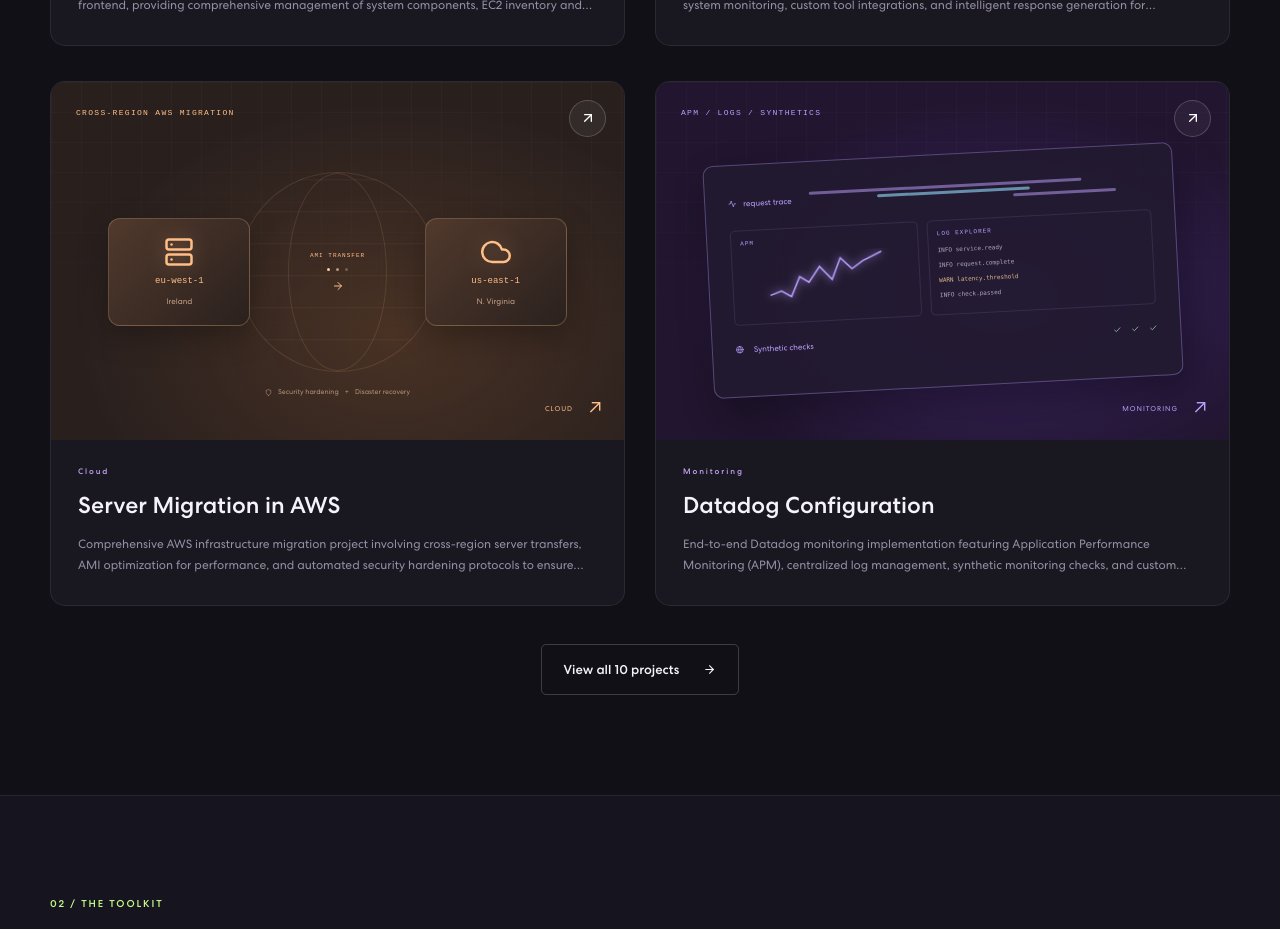
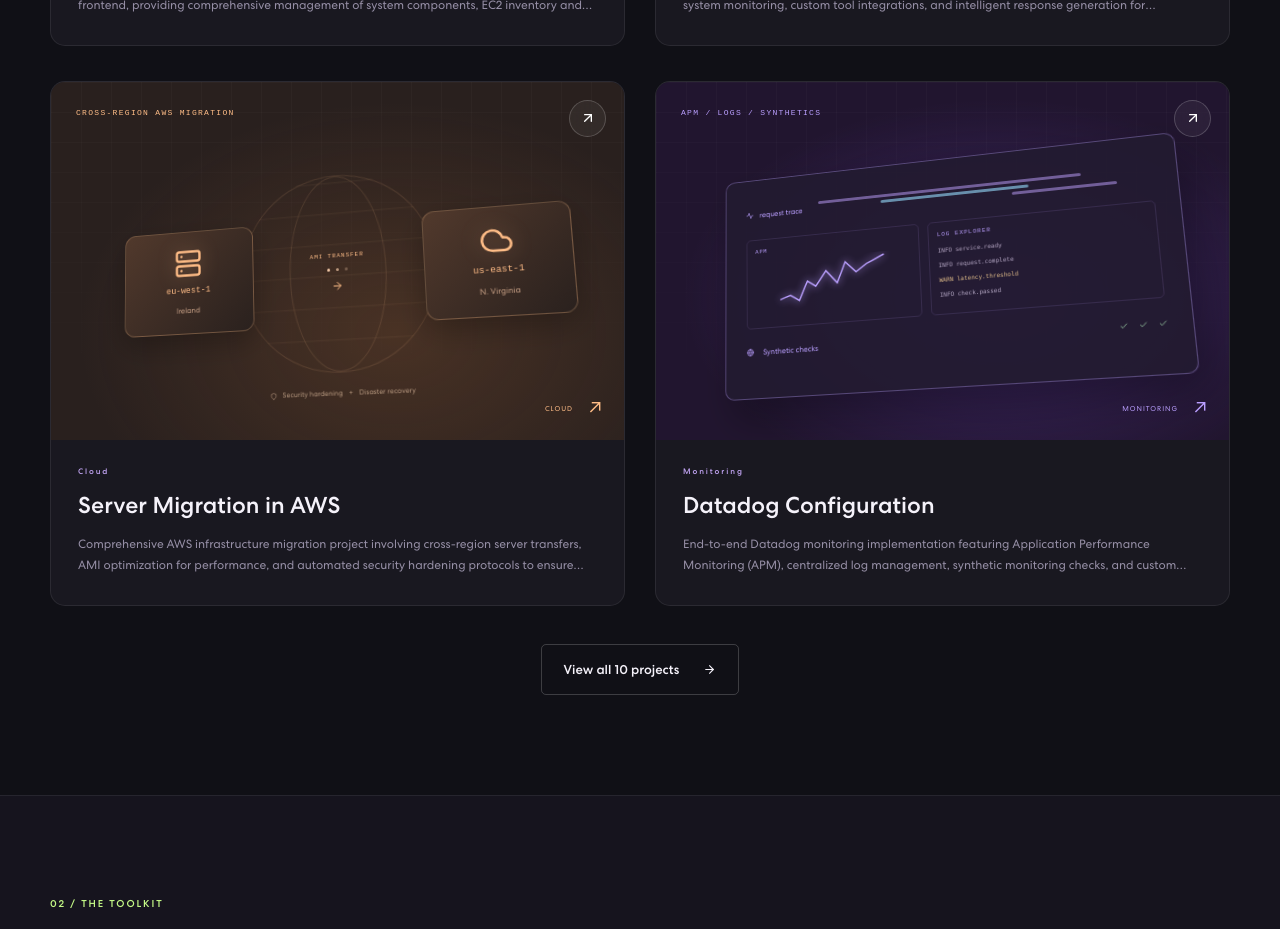
Before and after one commit to ashankaushanka96/ashans-portfolio, a React (Vite) app: page / in a window 1280 px wide. Shown: the part 1940-2869 px from the top of the page. Built offline with nearby package versions, Linux system fonts and the light colour scheme.

Commit message:
Animate individual project illustrations on hover

```diff
--- a/src/index.css
+++ b/src/index.css
@@ -3787,3 +3787,88 @@
 .technology-tag svg {
   color: #c5ace8;
 }
+
+/* The objects inside each cover turn toward the viewer, not the entire image. */
+@media (prefers-reduced-motion: no-preference) {
+  .migration-art,
+  .pipeline-art,
+  .transfer-art,
+  .watcher-art,
+  .scheduler-art {
+    transform: perspective(800px) rotateY(-12deg) rotateX(9deg) rotateZ(-4deg);
+    transition: transform .65s cubic-bezier(.22, 1, .36, 1);
+  }
+
+  .observability-art,
+  .health-art {
+    transform: perspective(800px) rotateY(-12deg) rotateX(10deg) rotateZ(-5deg);
+    transition: transform .65s cubic-bezier(.22, 1, .36, 1);
+  }
+
+  .inventory-art {
+    transform: perspective(800px) rotateY(-12deg) rotateX(8deg) rotateZ(-4deg);
+    transition: transform .65s cubic-bezier(.22, 1, .36, 1);
+  }
+
+  .migration-region,
+  .pipeline-step,
+  .transfer-endpoint,
+  .watcher-radar,
+  .watcher-processes,
+  .scheduler-clock,
+  .scheduler-flow {
+    transition: transform .65s cubic-bezier(.22, 1, .36, 1);
+  }
+
+  .project-card:is(:hover, :focus-visible) :is(.migration-art, .observability-art, .pipeline-art, .health-art, .transfer-art, .watcher-art, .inventory-art, .scheduler-art) {
+    transform: perspective(800px) rotateY(5deg) rotateX(0deg) rotateZ(1deg) translateY(-5px);
+  }
+
+  .project-card:is(:hover, :focus-visible) .migration-region:nth-of-type(2) {
+    transform: translateX(-5px) rotate(-5deg);
+  }
+
+  .project-card:is(:hover, :focus-visible) .migration-region:nth-of-type(4) {
+    transform: translateX(5px) rotate(5deg);
+  }
+
+  .pipeline-stages > div:nth-child(2) .pipeline-step { transition-delay: .04s; }
+  .pipeline-stages > div:nth-child(3) .pipeline-step { transition-delay: .08s; }
+  .pipeline-stages > div:nth-child(4) .pipeline-step { transition-delay: .12s; }
+
+  .project-card:is(:hover, :focus-visible) .pipeline-step {
+    transform: translateY(-7px) rotateY(18deg) rotateZ(-6deg);
+  }
+
+  .project-card:is(:hover, :focus-visible) .transfer-endpoint:first-child {
+    transform: rotate(-7deg) translateX(-4px);
+  }
+
+  .project-card:is(:hover, :focus-visible) .transfer-endpoint:nth-child(3) {
+    transform: rotate(7deg) translateX(4px);
+  }
+
+  .project-card:is(:hover, :focus-visible) .watcher-radar {
+    transform: perspective(500px) rotateY(20deg) rotateZ(12deg);
+  }
+
+  .project-card:is(:hover, :focus-visible) .watcher-processes {
+    transform: translateX(5px) rotateY(-8deg);
+  }
+
+  .project-card:is(:hover, :focus-visible) .scheduler-clock {
+    transform: perspective(500px) rotateY(-18deg) rotateZ(-10deg);
+  }
+
+  .project-card:is(:hover, :focus-visible) .scheduler-flow {
+    transform: translateX(5px) rotateY(10deg);
+  }
+
+  .project-card:focus-visible .ops-art {
+    transform: perspective(800px) rotateY(0) rotateX(0) rotateZ(-2deg);
+  }
+
+  .project-card:focus-visible .neural-orb {
+    transform: translate(-50%, -50%) rotate(18deg) scale(1.1);
+  }
+}
```
